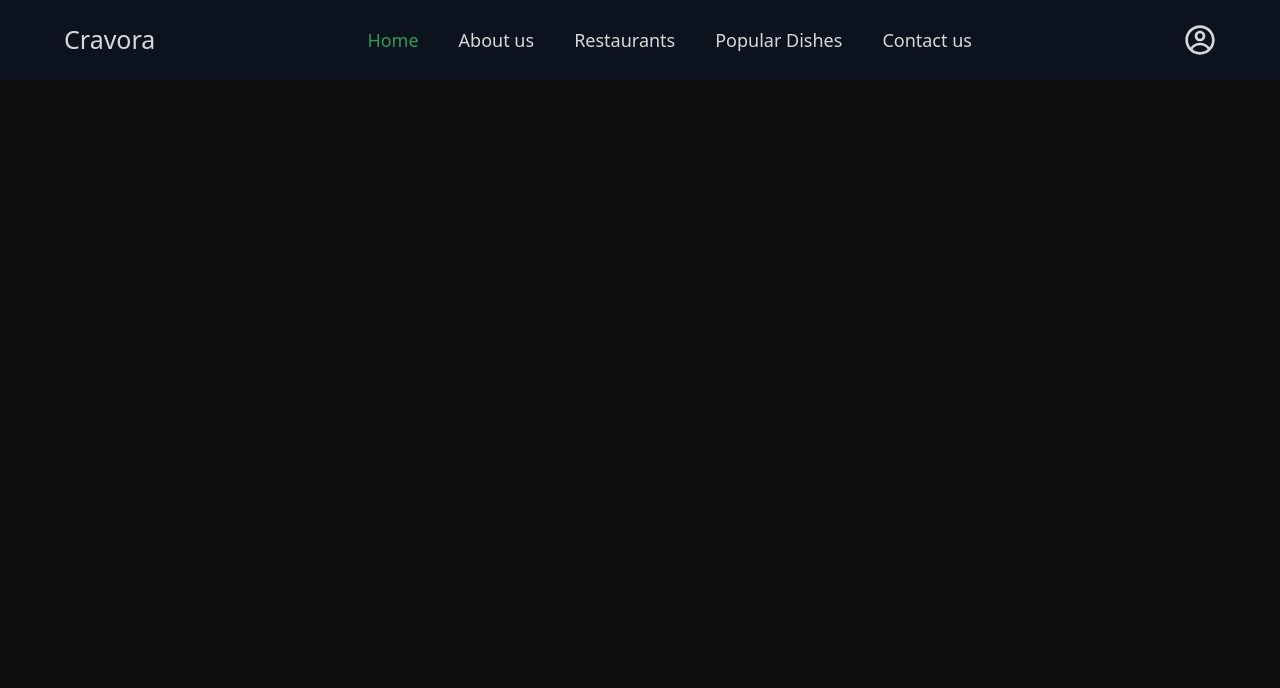
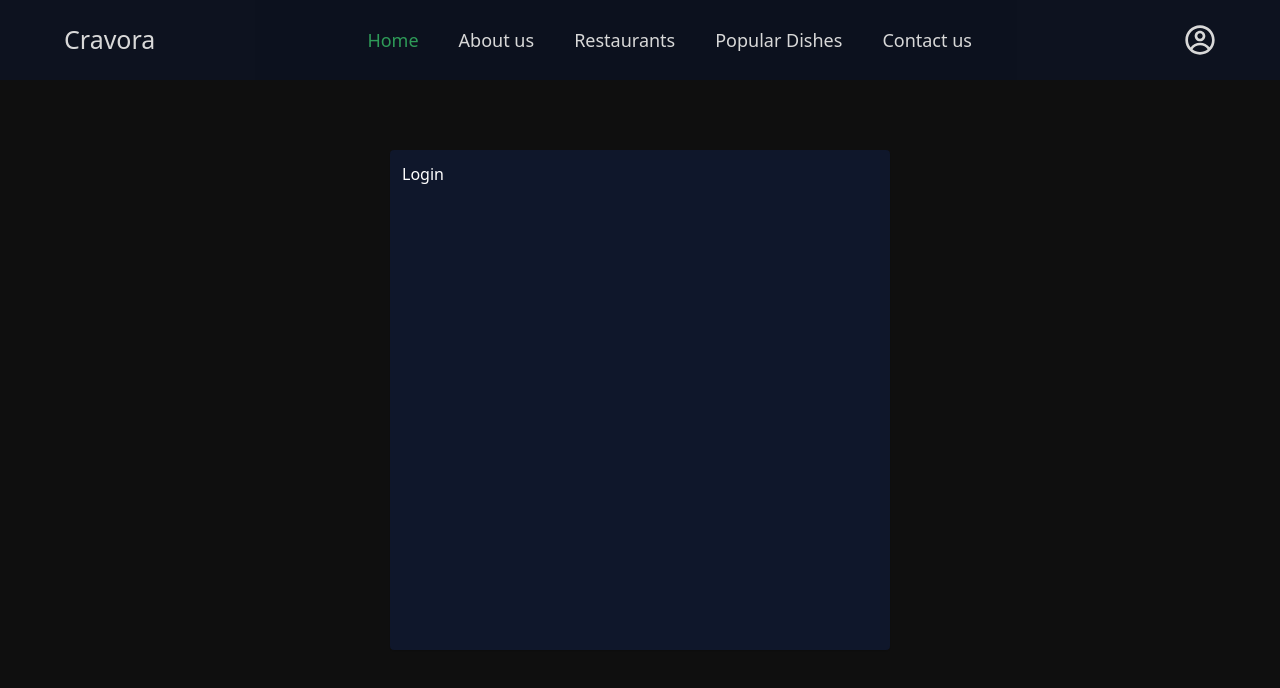
Before and after one commit to EcstaticFly/Cravora, a Next.js app in the folder clients/user-ui/: page / in a window 1280 px wide. Both pictures are taken after a click on the icon 1200 px from the left and 40 px from the top of the page. Shown: the top 688 px of the page. Built offline with nearby package versions, Linux system fonts and the light colour scheme; what @heroui/react would draw is missing.

Commit message:
feat: refactor authentication components and create AuthScreen for user login

```diff
--- a/clients/user-ui/src/app/(root)/page.tsx
+++ b/clients/user-ui/src/app/(root)/page.tsx
@@ -1,4 +1,4 @@
-import HomePage from '@/src/pages/HomePage'
+import HomePage from '@/src/screens/HomeScreen'
 
 const Page = () => {
   return (
--- a/clients/user-ui/src/components/AuthModal.tsx
+++ /dev/null
@@ -1,10 +0,0 @@
-
-const AuthModal = () => {
-  return (
-    <div className="w-full fixed top-0 left-0 h-screen z-50 flex items-center justify-center bg-[#00000027]">
-
-    </div>
-  )
-}
-
-export default AuthModal
--- a/clients/user-ui/src/components/ProfileDropdown.tsx
+++ b/clients/user-ui/src/components/ProfileDropdown.tsx
@@ -8,7 +8,7 @@ import {
 import { Avatar } from "@heroui/avatar";
 import React, { useState } from "react";
 import { CgProfile } from "react-icons/cg";
-import AuthModal from "./AuthModal";
+import AuthScreen from "../screens/AuthScreen";
 
 const ProfileDropdown = () => {
   const [signedIn, setSignedIn] = useState(false);
@@ -59,7 +59,7 @@ const ProfileDropdown = () => {
       )}
       {
         isOpen && (
-          <AuthModal/>
+          <AuthScreen/>
         )
       }
     </div>
--- /dev/null
+++ b/clients/user-ui/src/screens/AuthScreen.tsx
@@ -0,0 +1,15 @@
+import Login from "../shared/Auth/Login"
+
+
+const AuthScreen = () => {
+  return (
+    <div
+    className="w-full fixed top-0 left-0 h-screen z-50 flex items-center justify-center bg-[#00000027]">
+       <div className="w-[500px] h-[500px] bg-slate-900 p-3 rounded shadow-sm ">
+        <Login/>
+       </div>
+    </div>
+  )
+}
+
+export default AuthScreen
--- /dev/null
+++ b/clients/user-ui/src/shared/Auth/Login.tsx
@@ -0,0 +1,8 @@
+
+const Login = () => {
+  return (
+    <div>Login</div>
+  )
+}
+
+export default Login
```
Also changed, not shown: clients/user-ui/src/screens/HomeScreen.tsx (renamed from clients/user-ui/src/pages/HomePage.tsx).
